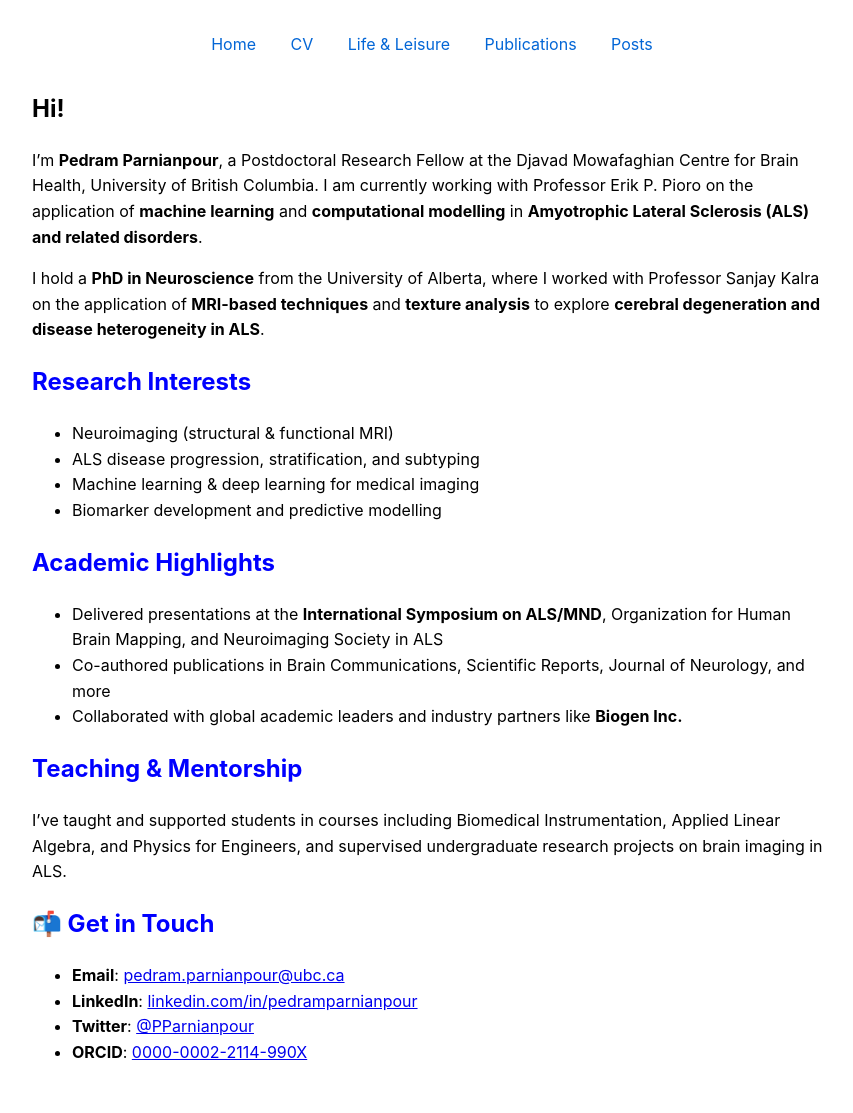
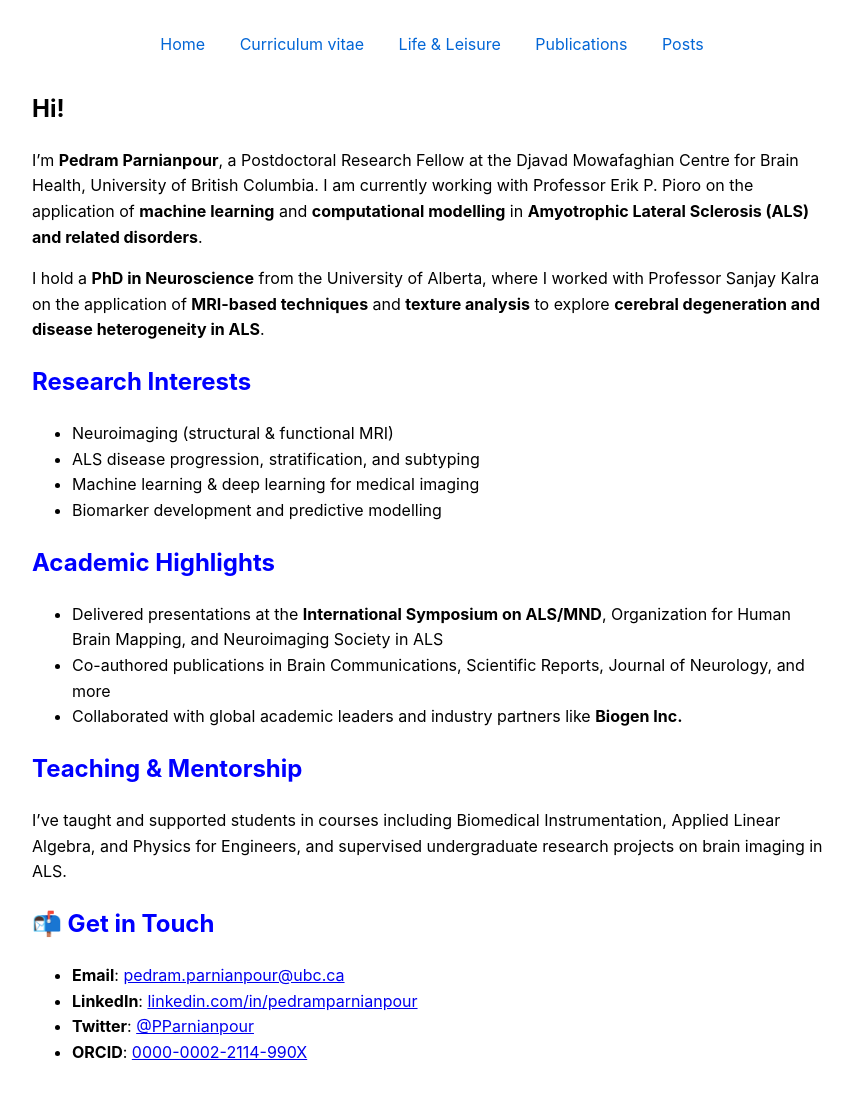
Before and after one commit to Pedram-Parnianpour/pedram-parnianpour.github.io, a Jekyll site: the page built from index.md, in a window 1280 px wide. Shown: the whole page, without its empty margins (208-1061 px from the left). Built offline with Jekyll 4.4.1, drawn with Linux system fonts in a browser that asks for light colours.

Commit message:
Update default.html

```diff
--- a/_layouts/default.html
+++ b/_layouts/default.html
@@ -28,7 +28,7 @@
   <body>
     <nav>
       <a href="/">Home</a>
-      <a href="/cv">CV</a>
+      <a href="/cv">Curriculum vitae</a>
       <a href="/Life & Leisure">Life & Leisure</a>
       <a href="/publications">Publications</a>
       <a href="/Blog Posts">Posts</a>
```
